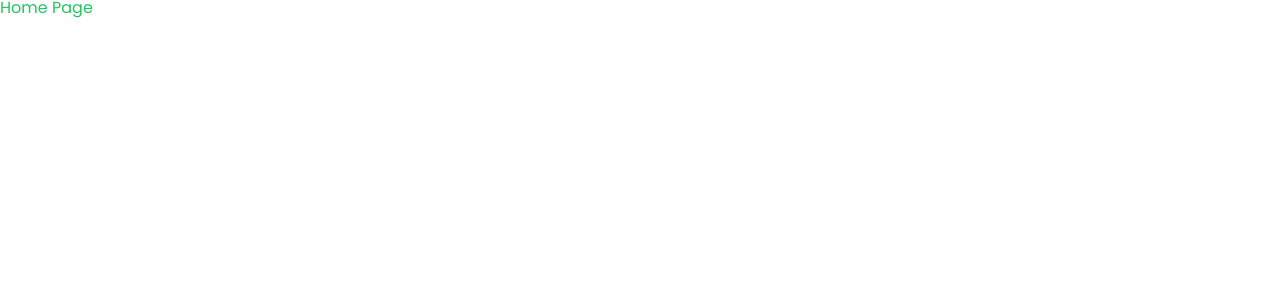
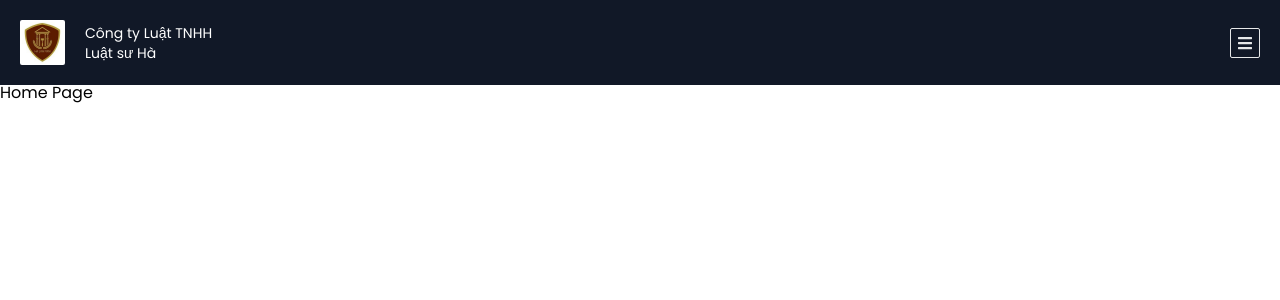
Before and after one commit to ThanhNhan1301/lsh, a Next.js app: page / in a window 1280 px wide. Shown: the top 300 px of the page. Built offline with nearby package versions, Linux system fonts and the light colour scheme.

Commit message:
add header

```diff
--- /dev/null
+++ b/components/Layout/index.jsx
@@ -0,0 +1,10 @@
+import Header from '../common/Header'
+
+export default function Layout({children}) {
+    return (
+        <div className='w-full min-h-screen'>
+            <Header />
+            {children}
+        </div>
+    )
+}
--- /dev/null
+++ b/components/common/Head/HeadTag.jsx
@@ -0,0 +1,20 @@
+import Head from 'next/head'
+
+export default function HeadTag({title}) {
+    return (
+        <Head>
+            <meta charset='UTF-8' />
+            <meta http-equiv='X-UA-Compatible' content='IE=edge' />
+            <meta
+                name='viewport'
+                content='width=device-width, initial-scale=1.0'
+            />
+            <title>
+                {title
+                    ? title
+                    : 'Công ty TNHH Luật sư Hà - Dịch vụ uy tín - Phục vụ tận tâm'}
+            </title>
+            <link rel='shortcut icon' href='/logo.jpg' type='image/x-icon' />
+        </Head>
+    )
+}
--- /dev/null
+++ b/components/common/Header/index.jsx
@@ -0,0 +1,47 @@
+import Link from 'next/link'
+import Image from 'next/image'
+import {FaBars} from 'react-icons/fa'
+import Navlink from './navlink'
+import {Fragment} from 'react'
+import {useState} from 'react'
+
+export default function Header() {
+    const [showNavLink, setShowNavLink] = useState(false)
+    return (
+        <Fragment>
+            <div className='bg-gray-900 p-5 flex justify-between items-center'>
+                <div>
+                    <Link href='/' passHref={true}>
+                        <a>
+                            <div className='rounded-sm flex items-center gap-[20px]'>
+                                <Image
+                                    src='/logo.jpg'
+                                    alt='logo'
+                                    layout='fixed'
+                                    width='45px'
+                                    height='45px'
+                                    className='rounded-sm'
+                                />
+                                <div className='text-white text-[14px]'>
+                                    <span className='block leading-5'>
+                                        Công ty Luật TNHH
+                                    </span>
+                                    <span className='block leading-5'>
+                                        Luật sư Hà
+                                    </span>
+                                </div>
+                            </div>
+                        </a>
+                    </Link>
+                </div>
+                <div
+                    className='text-white p-[6px] border border-white rounded-sm opacity-90 cursor-pointer'
+                    onClick={() => setShowNavLink(!showNavLink)}
+                >
+                    <FaBars />
+                </div>
+            </div>
+            <Navlink show={showNavLink} />
+        </Fragment>
+    )
+}
--- /dev/null
+++ b/components/common/Header/navlink.jsx
@@ -0,0 +1,48 @@
+import Link from 'next/link'
+import NAVLINKS from '../../../contants/navlink'
+
+export default function Navlink({show}) {
+    return (
+        <div
+            className={`w-full bg-gray-700 text-white opacity-90 transition-all duration-[3s] overflow-hidden ${
+                show ? 'h-auto' : 'h-0'
+            }`}
+        >
+            <ul className='px-5'>
+                {NAVLINKS &&
+                    NAVLINKS.map((link) => {
+                        return (
+                            <li
+                                key={link.pathname}
+                                className='border-b border-dashed py-4'
+                            >
+                                <Link href={link.pathname} passHref>
+                                    <a>
+                                        <div className='font-semibold'>
+                                            {link.title}
+                                        </div>
+                                    </a>
+                                </Link>
+                                {link.sub &&
+                                    link.sub.map((sub) => {
+                                        return (
+                                            <Link
+                                                href={sub.pathsubname}
+                                                key={sub.pathsubname}
+                                                passHref={true}
+                                            >
+                                                <a>
+                                                    <div className='pt-3 pl-5'>
+                                                        {sub.subname}
+                                                    </div>
+                                                </a>
+                                            </Link>
+                                        )
+                                    })}
+                            </li>
+                        )
+                    })}
+            </ul>
+        </div>
+    )
+}
--- /dev/null
+++ b/contants/navlink.js
@@ -0,0 +1,82 @@
+export default [
+    {
+        title: 'Trang chủ',
+        pathname: '/',
+    },
+    {
+        title: 'Giới thiệu',
+        pathname: '/gioi-thieu',
+        sub: [
+            {
+                subname: 'Giới thiệu chung',
+                pathsubname: '/gioi-thieu-chung',
+            },
+            {
+                subname: 'Sứ mệnh & tầm nhìn',
+                pathsubname: '/su-menh-tam-nhin',
+            },
+        ],
+    },
+    {
+        title: 'Dịch vụ',
+        pathname: '/dich-vu',
+        sub: [
+            {
+                subname: 'Bất động sản & Xây dựng',
+                pathsubname: '/bat-dong-san-xay-dung',
+            },
+            {
+                subname: 'Tranh tụng & giải quyết tranh chấp',
+                pathsubname: '/tranh-tung-va-tranh-chap',
+            },
+            {
+                subname: 'Doanh nghiệp & Thương mại',
+                pathsubname: '/doanh-nghiep-thuong-main',
+            },
+            {
+                subname: 'Sở hữu trí tuệ',
+                pathsubname: '/so-huu-tri-tue',
+            },
+        ],
+    },
+    {
+        title: 'Cộng sự',
+        pathname: '/cong-su',
+        sub: [
+            {
+                subname: 'Luật sư',
+                pathsubname: '/luat-su',
+            },
+            {
+                subname: 'Chuyên viên tư vấn',
+                pathsubname: '/chuyen-vien-tu-van',
+            },
+            {
+                subname: 'Hành chính',
+                pathsubname: '/hanh-chinh',
+            },
+        ],
+    },
+    {
+        title: 'Bài viết',
+        pathname: '/bai-viet',
+        sub: [
+            {
+                subname: 'Tin tức',
+                pathsubname: '/tin-tuc',
+            },
+            {
+                subname: 'Giấy phép',
+                pathsubname: '/giay-phep',
+            },
+            {
+                subname: 'Tư vấn doanh nghiệp',
+                pathsubname: '/tu-van-doanh-nghiep',
+            },
+        ],
+    },
+    {
+        title: 'Liên hệ',
+        pathname: '/lien-he',
+    },
+]
--- a/package.json
+++ b/package.json
@@ -10,9 +10,11 @@
   "dependencies": {
     "next": "12.0.7",
     "react": "17.0.2",
-    "react-dom": "17.0.2"
+    "react-dom": "17.0.2",
+    "react-icons": "^4.3.1"
   },
   "devDependencies": {
+    "@types/react": "^17.0.38",
     "autoprefixer": "^10.4.0",
     "eslint": "8.5.0",
     "eslint-config-next": "12.0.7",
--- a/pages/_app.js
+++ b/pages/_app.js
@@ -1,7 +1,12 @@
 import '../styles/globals.css'
+import Layout from '../components/Layout'
 
-function MyApp({ Component, pageProps }) {
-  return <Component {...pageProps} />
+function MyApp({Component, pageProps}) {
+    return (
+        <Layout>
+            <Component {...pageProps} />
+        </Layout>
+    )
 }
 
 export default MyApp
--- /dev/null
+++ b/pages/demo.js
@@ -0,0 +1,3 @@
+export default function Demo() {
+    return <div>Demo</div>
+}
--- a/pages/index.js
+++ b/pages/index.js
@@ -1,3 +1,11 @@
+import HeadTag from '../components/common/Head/HeadTag'
+import {Fragment} from 'react/cjs/react.production.min'
+
 export default function Home() {
-    return <div className='text-green-500'>Home Page</div>
+    return (
+        <Fragment>
+            <HeadTag />
+            <div>Home Page</div>
+        </Fragment>
+    )
 }
--- a/styles/globals.css
+++ b/styles/globals.css
@@ -20,6 +20,7 @@
     a {
         color: inherit;
         text-decoration: none;
+        cursor: pointer;
     }
 
     ul {
```
Also changed, not shown: public/logo.jpg (added), 1 other file (tests, documents, lock files or other folders).
